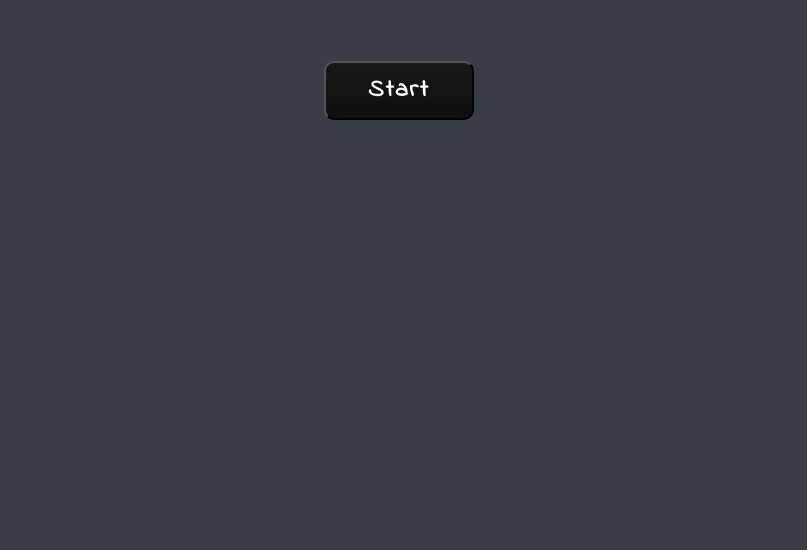
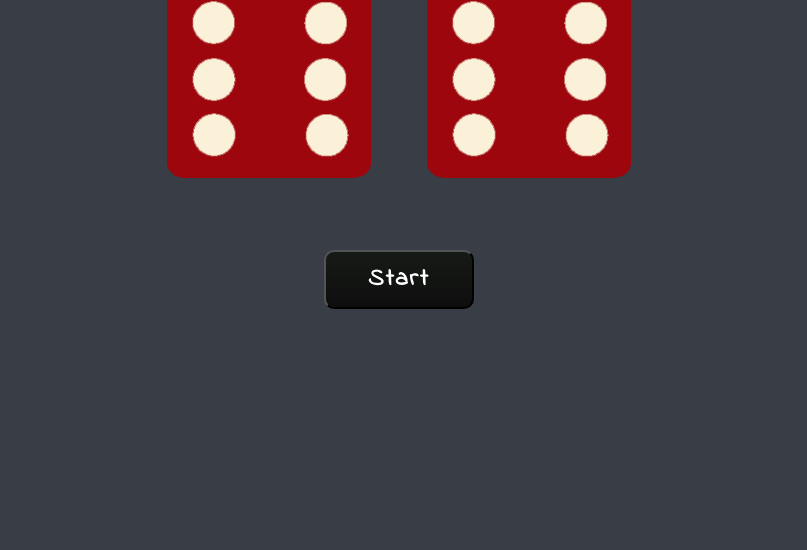
Before and after one commit to mohamed-aadhil/The-Dicee-Challenge, a plain HTML site: page index.html in a window 1280 px wide. Shown: the part 250-800 px from the top of the page, without its empty margins (241-1048 px from the left). Drawn offline with Linux system fonts and the light colour scheme; the site is published under a folder, as on GitHub Pages, so addresses that start at the root find nothing.

Commit message:
Edited path of the image in the src (source) attribute

```diff
--- a/index.html
+++ b/index.html
@@ -15,12 +15,12 @@
 
       <div class="dice">
         <p>Player 1</p>
-        <img class="img1" src="/images/dice6.png">
+        <img class="img1" src="The-dicee-challenge/images/dice6.png">
       </div>
 
       <div class="dice">
         <p>Player 2</p>
-        <img class="img2" src="/images/dice6.png">
+        <img class="img2" src="The-dicee-challenge/images/dice6.png">
       </div>
 
     </div>
```
